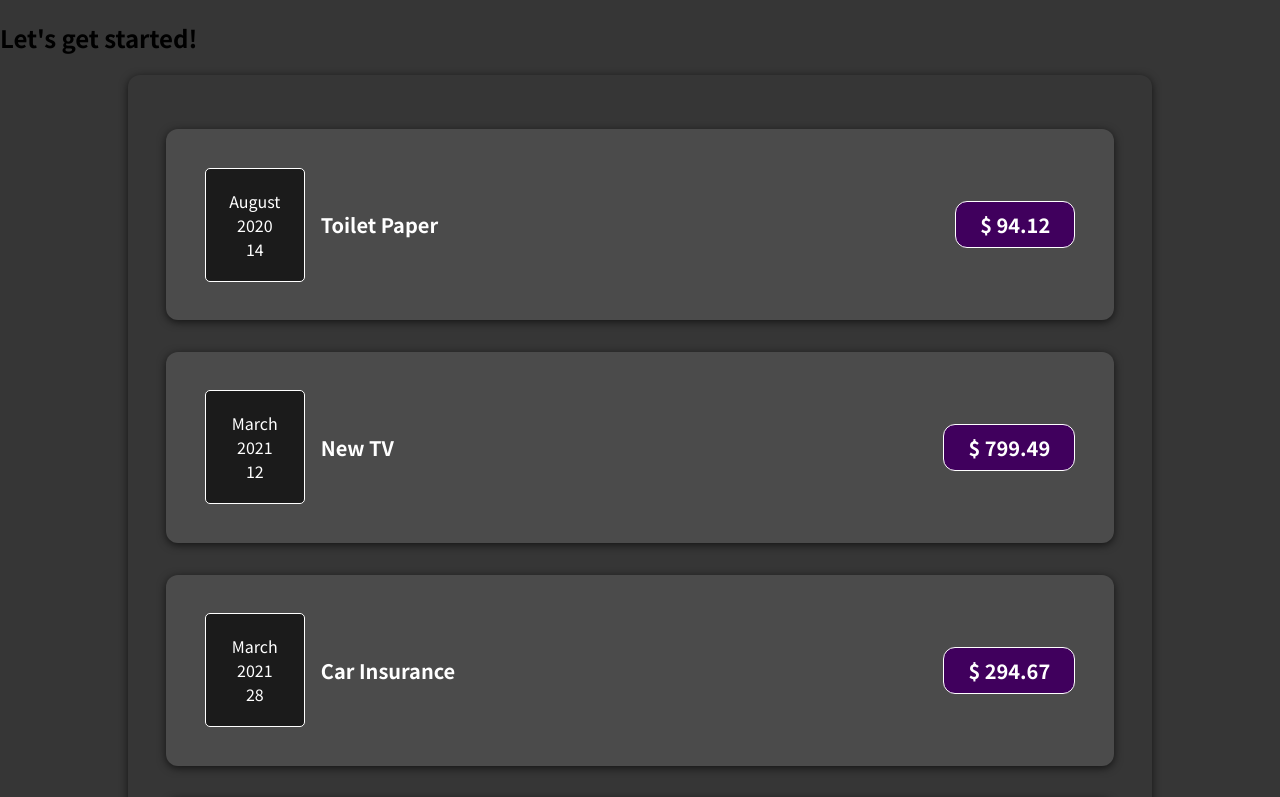
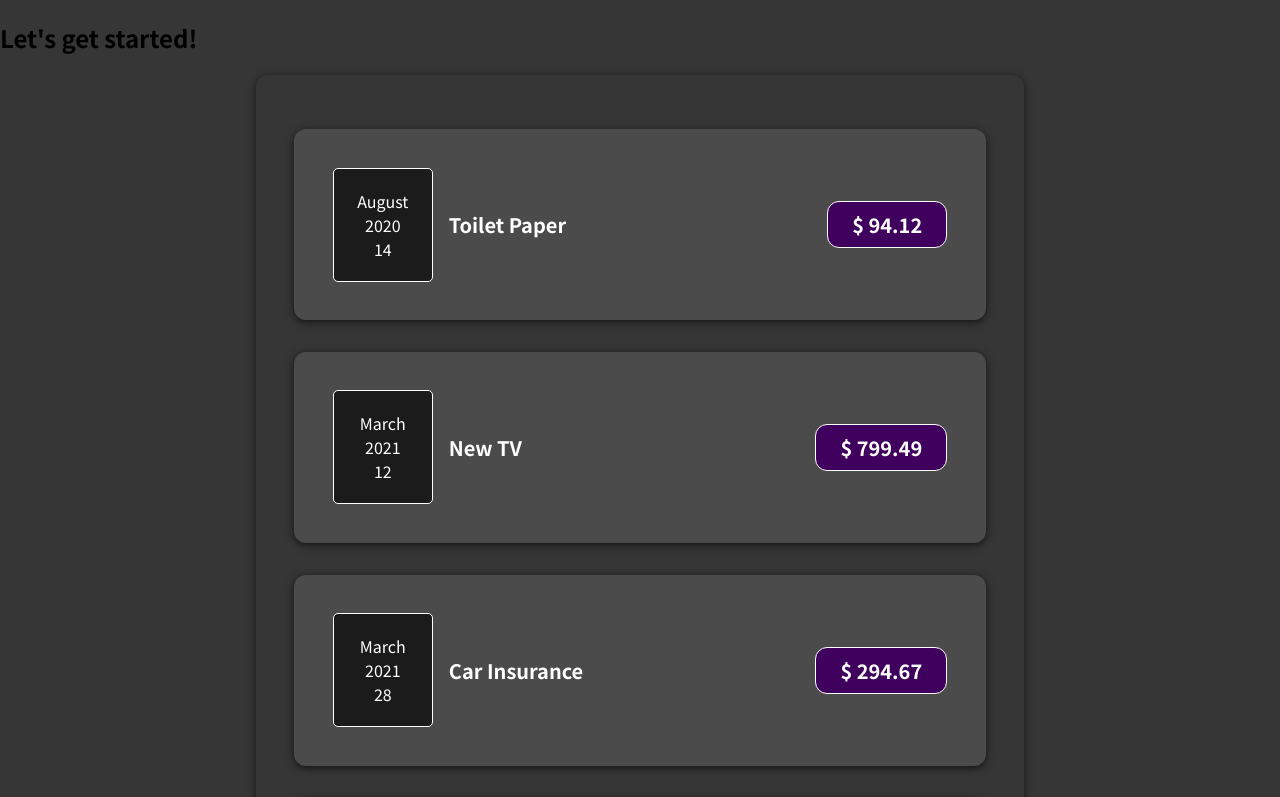
Before and after one commit to kgni/React-Projects, a React (Create React App) app in the folder academind/01-starting-setup/: page / in a window 1280 px wide. Shown: the top 797 px of the page. Built offline with nearby package versions, Linux system fonts and the light colour scheme.

Commit message:
modify folder structure

```diff
--- a/academind/01-starting-setup/src/App.js
+++ b/academind/01-starting-setup/src/App.js
@@ -1,6 +1,6 @@
-import ExpenseItem from './components/ExpenseItem';
-import expenses from './expenses';
-import Card from './components/Card';
+import ExpenseItem from './components/Expenses/ExpenseItem';
+import expenses from './data/expenses';
+import Card from './components/UI/Card';
 
 function App() {
 	const expensesItems = expenses.map((item) => {
--- a/academind/01-starting-setup/src/components/ExpenseDate.jsx
+++ b/academind/01-starting-setup/src/components/Expenses/ExpenseDate.jsx
@@ -1,4 +1,3 @@
-import React from 'react';
 import './ExpenseDate.css';
 const ExpenseDate = (props) => {
 	const month = props.date.toLocaleString('en-US', { month: 'long' });
--- a/academind/01-starting-setup/src/components/ExpenseItem.jsx
+++ b/academind/01-starting-setup/src/components/Expenses/ExpenseItem.jsx
@@ -1,6 +1,6 @@
 import './ExpenseItem.css';
 import ExpenseDate from './ExpenseDate';
-import Card from './Card';
+import Card from '../UI/Card';
 
 function ExpenseItem(props) {
 	return (
--- a/academind/01-starting-setup/src/components/Card.css
+++ b/academind/01-starting-setup/src/components/UI/Card.css
@@ -5,7 +5,7 @@
 }
 
 .card-container {
-	width: 80%;
+	width: 60%;
 	margin: 0 auto;
 	display: flex;
 	flex-direction: column;
```
Also changed, not shown: academind/01-starting-setup/src/components/Expenses/ExpenseDate.css (renamed from academind/01-starting-setup/src/components/ExpenseDate.css), academind/01-starting-setup/src/components/Expenses/ExpenseItem.css (renamed from academind/01-starting-setup/src/components/ExpenseItem.css), academind/01-starting-setup/src/components/UI/Card.jsx (renamed from academind/01-starting-setup/src/components/Card.jsx), academind/01-starting-setup/src/data/expenses.js (renamed from academind/01-starting-setup/src/expenses.js), 1 other file (tests, documents, lock files or other folders).
